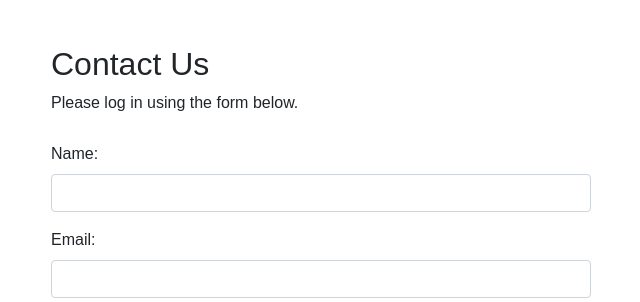
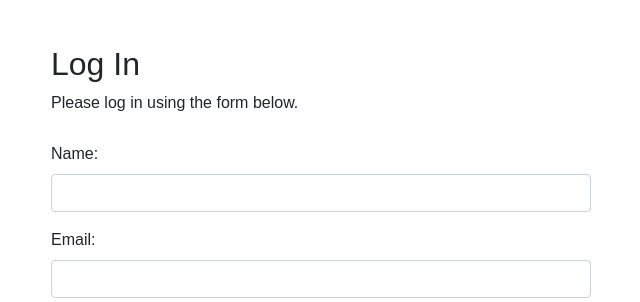
Before and after one commit to roniqroniq/gym_sweatbox, a PHP site: page /login.php in a window 1280 px wide. Shown: the part 200-502 px from the top of the page, without its empty margins (34-674 px from the left). Run offline with PHP 8.4, Linux system fonts and the light colour scheme; some libraries are stand-ins or nearby versions.

Commit message:
Update login.php

```diff
--- a/login.php
+++ b/login.php
@@ -12,7 +12,7 @@ require "header.php";
     <div class="container">
         <div class="row">
             <div class="col-md-6 col-md-offset-3">
-                <h2>Contact Us</h2> Please log in using the form below. </p>
+                <h2>Log In</h2> Please log in using the form below. </p>
                 <form role="form" method="post" id="login_form" >
                     <div class="form-group">
                         <label for="name"> Name:</label>
```
